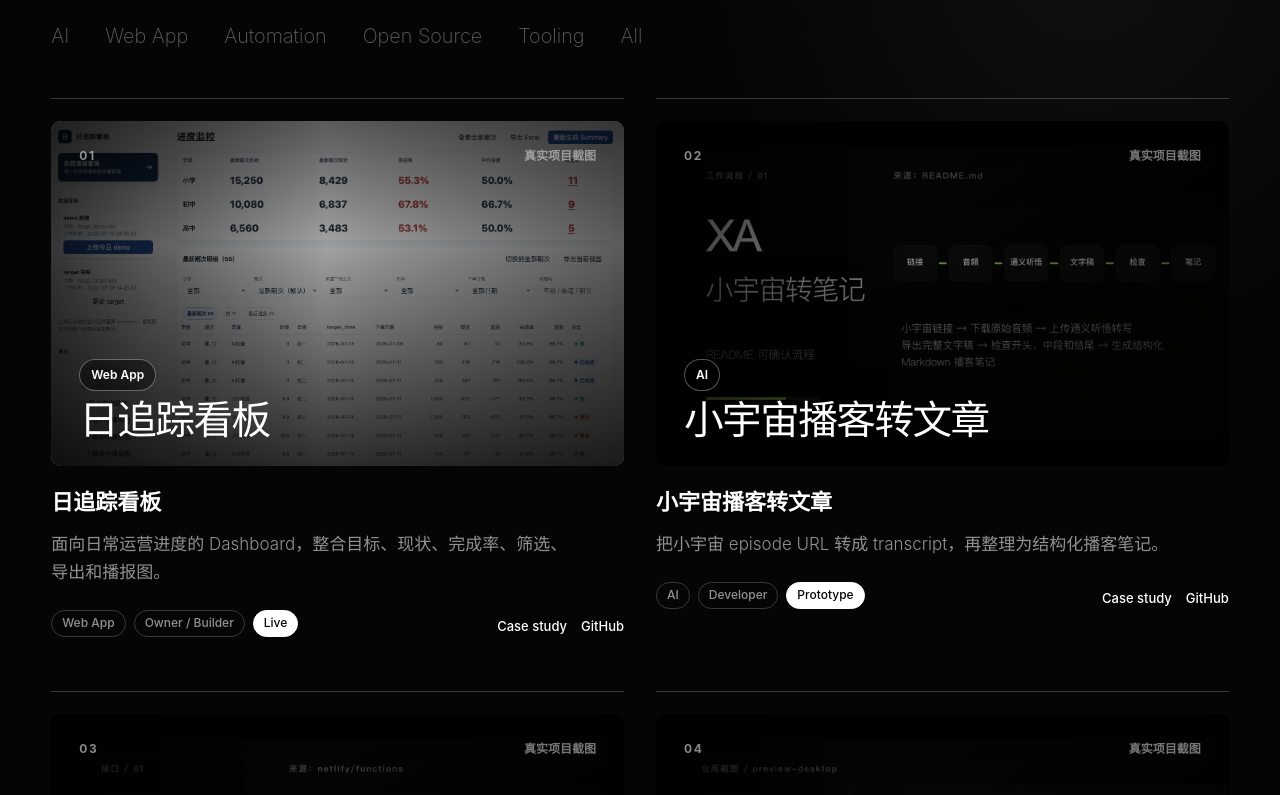
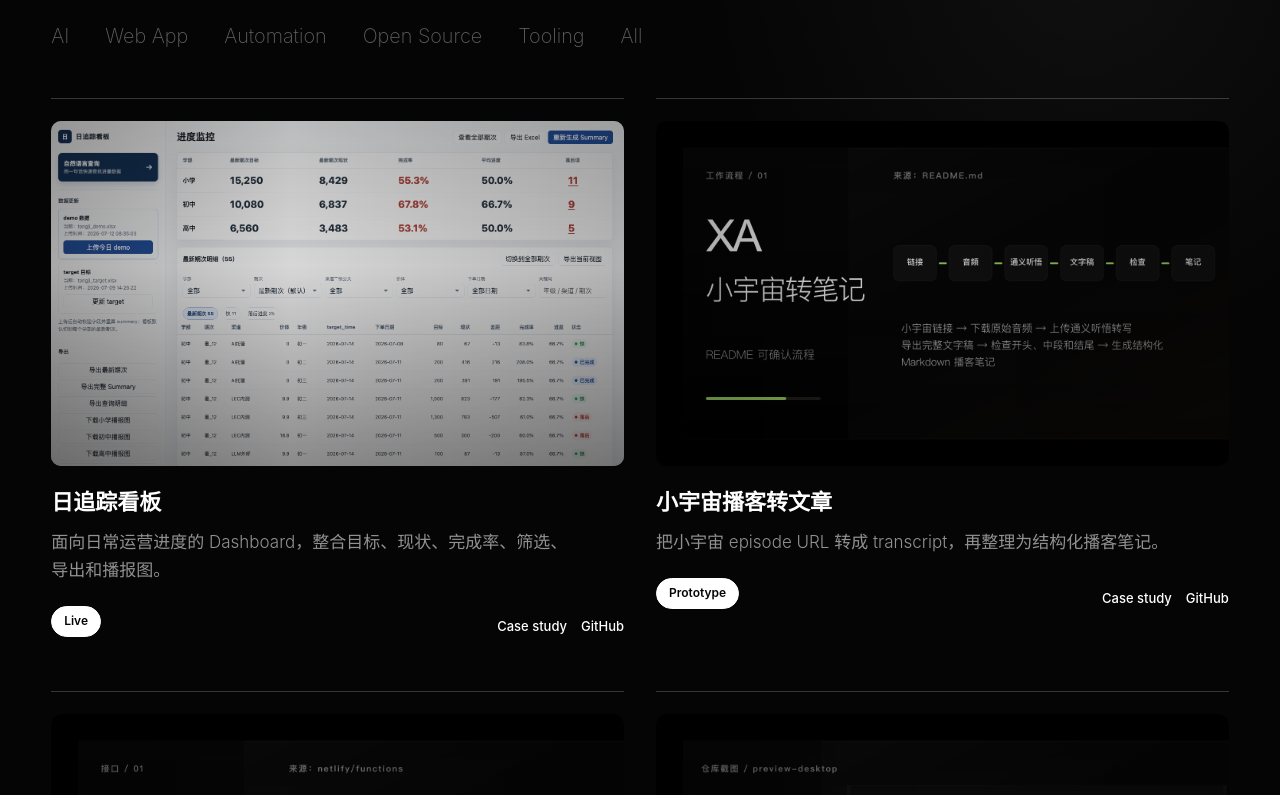
Before and after one commit to yxqhuqin222-star/gin-projects-share, a Next.js app: page / in a window 1280 px wide. Shown: the part 680-1475 px from the top of the page. Built offline with nearby package versions, Linux system fonts and the light colour scheme.

Commit message:
Simplify project cards and consultation copy

```diff
--- a/app/consultation-widget.tsx
+++ b/app/consultation-widget.tsx
@@ -171,7 +171,7 @@ export function ConsultationWidget() {
               <span aria-hidden="true" />
               真人回复
             </p>
-            <h2>有什么问题，直接问我。</h2>
+            <h2>由知识渊博的人员提供答复</h2>
           </div>
           <button
             className="consultation-close"
--- a/app/globals.css
+++ b/app/globals.css
@@ -261,14 +261,14 @@ p {
   height: 100%;
   object-fit: cover;
   object-position: left top;
-  opacity: 0.92;
-  filter: saturate(0.88) contrast(1.06) brightness(0.82);
+  opacity: 0.96;
+  filter: saturate(0.92) contrast(1.04) brightness(0.88);
   transition: opacity 260ms ease, transform 620ms ease, filter 260ms ease;
 }
 
 .product-visual:hover img {
   opacity: 1;
-  filter: saturate(0.98) contrast(1.06) brightness(0.9);
+  filter: saturate(1) contrast(1.05) brightness(0.94);
   transform: scale(1.035);
 }
 
@@ -277,70 +277,14 @@ p {
   inset: 0;
   z-index: 1;
   background:
-    linear-gradient(90deg, rgba(0, 0, 0, 0.72), rgba(0, 0, 0, 0.16) 48%, rgba(0, 0, 0, 0.52)),
-    linear-gradient(180deg, rgba(0, 0, 0, 0.44), transparent 36%, rgba(0, 0, 0, 0.72));
+    linear-gradient(180deg, rgba(0, 0, 0, 0.12), transparent 42%, rgba(0, 0, 0, 0.36)),
+    linear-gradient(90deg, rgba(0, 0, 0, 0.22), transparent 42%, rgba(0, 0, 0, 0.16));
   content: "";
-}
-
-.visual-index,
-.visual-source,
-.visual-copy {
-  position: absolute;
-  z-index: 2;
-}
-
-.visual-index {
-  left: 28px;
-  top: 26px;
-  color: rgba(255, 255, 255, 0.54);
-  font-size: 12px;
-  font-weight: 700;
-  letter-spacing: 0.14em;
-}
-
-.visual-source {
-  right: 28px;
-  top: 26px;
-  color: rgba(255, 255, 255, 0.46);
-  font-size: 12px;
-  font-weight: 600;
-  letter-spacing: 0;
-}
-
-.visual-copy {
-  left: 28px;
-  right: 28px;
-  bottom: 26px;
-  display: grid;
-  gap: 10px;
-}
-
-.visual-copy span {
-  width: max-content;
-  border: 1px solid rgba(255, 255, 255, 0.34);
-  border-radius: 999px;
-  padding: 6px 11px;
-  background: rgba(0, 0, 0, 0.42);
-  backdrop-filter: blur(14px);
-  color: var(--fg);
-  font-size: 12px;
-  font-weight: 600;
-  letter-spacing: 0;
-}
-
-.visual-copy strong {
-  max-width: 14ch;
-  color: var(--fg);
-  font-size: clamp(30px, 3.1vw, 56px);
-  font-weight: 300;
-  letter-spacing: -0.04em;
-  line-height: 0.98;
-  text-wrap: balance;
 }
 
 .product-body {
   display: grid;
-  gap: 12px;
+  gap: 10px;
 }
 
 .product-title {
@@ -373,28 +317,21 @@ p {
   align-items: flex-end;
   justify-content: space-between;
   gap: 22px;
-  margin-top: 24px;
+  margin-top: 22px;
 }
 
-.tags {
-  display: flex;
-  flex-wrap: wrap;
-  gap: 8px;
-}
-
-.tags span,
-.tags strong {
+.project-status {
   display: inline-block;
   border: 1px solid var(--line);
   border-radius: 999px;
-  padding: 4px 10px;
+  padding: 6px 12px;
   color: var(--muted);
   font-size: 12px;
-  font-weight: 500;
+  font-weight: 600;
   line-height: 1.4;
 }
 
-.tags strong {
+.project-status {
   border-color: var(--fg);
   background: var(--fg);
   color: var(--bg);
@@ -571,10 +508,11 @@ p {
 .consultation-header h2 {
   margin-top: 10px;
   color: var(--fg);
-  font-size: clamp(24px, 4vw, 30px);
+  font-size: clamp(18px, 2.4vw, 22px);
   font-weight: 700;
   letter-spacing: 0;
-  line-height: 1.22;
+  line-height: 1.18;
+  white-space: nowrap;
 }
 
 .consultation-close {
@@ -1030,29 +968,6 @@ p {
     min-height: 250px;
   }
 
-  .visual-index,
-  .visual-source {
-    top: 18px;
-  }
-
-  .visual-index,
-  .visual-copy {
-    left: 18px;
-  }
-
-  .visual-source,
-  .visual-copy {
-    right: 18px;
-  }
-
-  .visual-copy {
-    bottom: 18px;
-  }
-
-  .visual-copy strong {
-    font-size: 34px;
-  }
-
   .product-title {
     font-size: 20px;
   }
--- a/app/page.tsx
+++ b/app/page.tsx
@@ -64,7 +64,7 @@ export default function Home() {
           </ul>
 
           <div className="product-grid">
-            {projects.map((project, index) => (
+            {projects.map((project) => (
               <article
                 className="product-card"
                 id={projectAnchor(project.slug)}
@@ -81,12 +81,6 @@ export default function Home() {
                     src={project.image}
                   />
                   <span className="visual-shade" aria-hidden="true" />
-                  <span className="visual-index">{String(index + 1).padStart(2, "0")}</span>
-                  <span className="visual-source">真实项目截图</span>
-                  <span className="visual-copy">
-                    <span>{project.category}</span>
-                    <strong>{project.title}</strong>
-                  </span>
                 </Link>
                 <div className="product-body">
                   <Link className="product-title" href={`/product/${project.slug}`}>
@@ -95,11 +89,7 @@ export default function Home() {
                   <p>{project.summary}</p>
                 </div>
                 <div className="product-meta">
-                  <div className="tags">
-                    <span>{project.category}</span>
-                    <span>{project.role}</span>
-                    <strong>{project.status}</strong>
-                  </div>
+                  <strong className="project-status">{project.status}</strong>
                   <div className="project-links">
                     <Link href={`/product/${project.slug}`}>Case study</Link>
                     <a href={project.githubUrl} target="_blank" rel="noreferrer">
```
